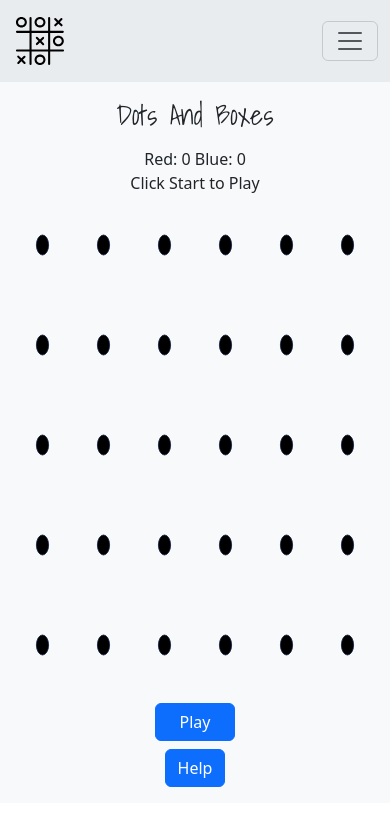
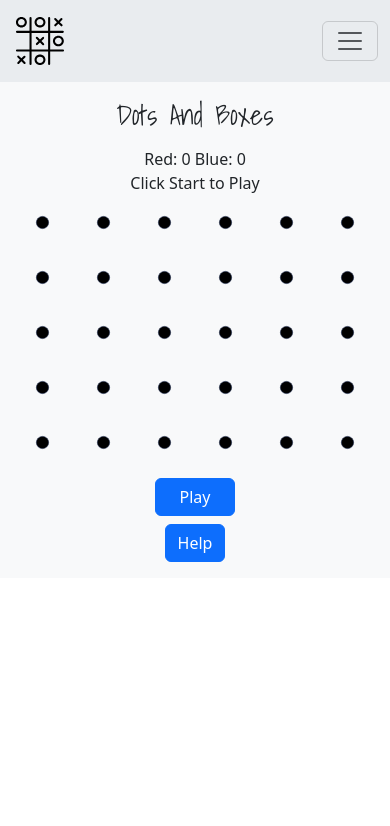
Before and after one commit to Zeden19/pencil-and-paper-games, a React (Vite) app: page /games/dotsandboxes in a window 390 px wide. Shown: the top 826 px of the page. Built offline with nearby package versions, Linux system fonts and the light colour scheme; no server answers.

Commit message:
Adjust dots and boxes grid to fit better on mobile

```diff
--- a/src/games/Dots&Boxes/Cell.tsx
+++ b/src/games/Dots&Boxes/Cell.tsx
@@ -3,6 +3,7 @@ import styles from "./styles.module.css";
 import classNames from "classnames/bind";
 import { Box, Cell as DotCell } from "./Grid.ts";
 import Lines from "./Lines.tsx";
+import useWindowDimensions from "../../hooks/useWindowDimensions.ts";
 
 interface Props {
   rowIndex: number;
@@ -22,6 +23,8 @@ function Cell({ rowIndex, colIndex, cell }: Props) {
     scores: { red, blue },
   } = useDotsAndBoxes();
 
+  const {width} = useWindowDimensions();
+
   function setScoreGridTurn(box: Box) {
     if (box.isCompleted()) {
       box.owner = turn;
@@ -37,7 +40,7 @@ function Cell({ rowIndex, colIndex, cell }: Props) {
 
   const circleX = 50;
   const circleY = 50;
-  const circleRadius = 10;
+  const circleRadius = width ? width >= 576 ? 8 : 10 : 10;
 
   const cx = classNames.bind(styles);
 
@@ -61,7 +64,17 @@ function Cell({ rowIndex, colIndex, cell }: Props) {
   }
 
   return (
-    <svg viewBox="0 0 100 100" width={"100%"} height={"100%"} preserveAspectRatio={"none"}>
+    <div
+      className={cx({
+        "col p-0": true,
+        [styles.grid]: true,
+      })}
+      key={rowIndex + " " + colIndex}>
+      <svg
+        viewBox="0 0 100 100"
+        width={"100%"}
+        height={"100%"}
+        preserveAspectRatio={"xMidYMid slice"}>
         <circle
           onClick={handleClick}
           className={cx({
@@ -76,6 +89,7 @@ function Cell({ rowIndex, colIndex, cell }: Props) {
         />
         <Lines xCord={circleX} yCord={circleY} radius={circleRadius} cell={cell} />
       </svg>
+    </div>
   );
 }
 
--- a/src/games/Dots&Boxes/DotsAndBoxesGrid.tsx
+++ b/src/games/Dots&Boxes/DotsAndBoxesGrid.tsx
@@ -1,26 +1,13 @@
 import useDotsAndBoxes from "./stores.ts";
-import styles from "./styles.module.css";
 import Cell from "./Cell.tsx";
-import classNames from "classnames/bind";
 
 function DotsAndBoxesGrid() {
   const { grid } = useDotsAndBoxes();
-  const cx = classNames.bind(styles);
   return (
-    <div style={{ maxWidth: "900px" }} className={"container text-center"}>
+    <div style={{ maxWidth: "750px" }} className={"container text-center"}>
       <div className={"row row-cols-6"}>
         {grid.cellGrid.map((row, rowIndex) =>
-          row.map((cell, colIndex) => (
-            <div
-              style={{ height: "100px" }}
-              className={cx({
-                "col p-0": true,
-              })}
-              key={row + " " + colIndex}
-            >
-              <Cell cell={cell} rowIndex={rowIndex} colIndex={colIndex} />
-            </div>
-          )),
+          row.map((cell, colIndex) => <Cell cell={cell} rowIndex={rowIndex} colIndex={colIndex} />),
         )}
       </div>
     </div>
--- a/src/games/Dots&Boxes/styles.module.css
+++ b/src/games/Dots&Boxes/styles.module.css
@@ -3,13 +3,6 @@
   stroke: #0F1C3F;
 }
 
-/*.heightBig {*/
-/*  height: 170px !important;*/
-/*}*/
-
-/*.heightSmall {*/
-/*  height: 170px !important;*/
-/*}*/
 
 .cellClicked {
   fill: red;
@@ -20,5 +13,15 @@
 }
 
 .line {
-  stroke-width: 7px;
+  stroke-width: 5px;
 }
+
+.grid {
+  height: 100px;
+}
+
+@media (width <= 576px) {
+  .grid {
+    height: 55px;
+  }
+}
--- /dev/null
+++ b/src/hooks/useWindowDimensions.ts
@@ -0,0 +1,30 @@
+import { useState, useEffect } from 'react';
+
+export default function useWindowDimensions() {
+
+  const hasWindow = typeof window !== 'undefined';
+
+  function getWindowDimensions() {
+    const width = hasWindow ? window.innerWidth : null;
+    const height = hasWindow ? window.innerHeight : null;
+    return {
+      width,
+      height,
+    };
+  }
+
+  const [windowDimensions, setWindowDimensions] = useState(getWindowDimensions());
+
+  useEffect(() => {
+    if (hasWindow) {
+      function handleResize() {
+        setWindowDimensions(getWindowDimensions());
+      }
+
+      window.addEventListener('resize', handleResize);
+      return () => window.removeEventListener('resize', handleResize);
+    }
+  }, [hasWindow]);
+
+  return windowDimensions;
+}
```
Lines whose indentation alone changed are shown as unchanged.
